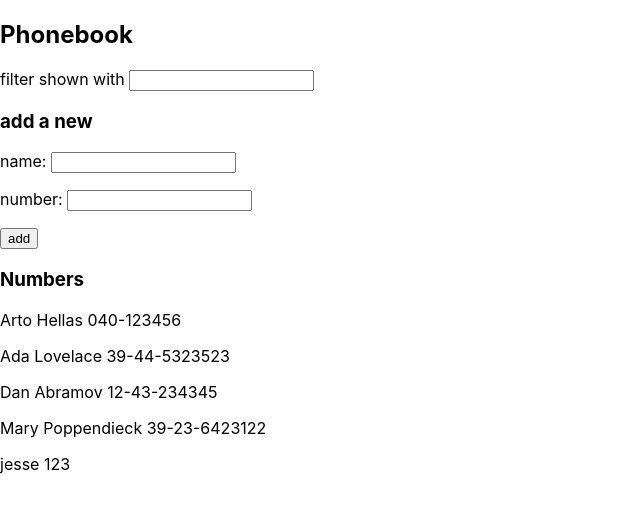
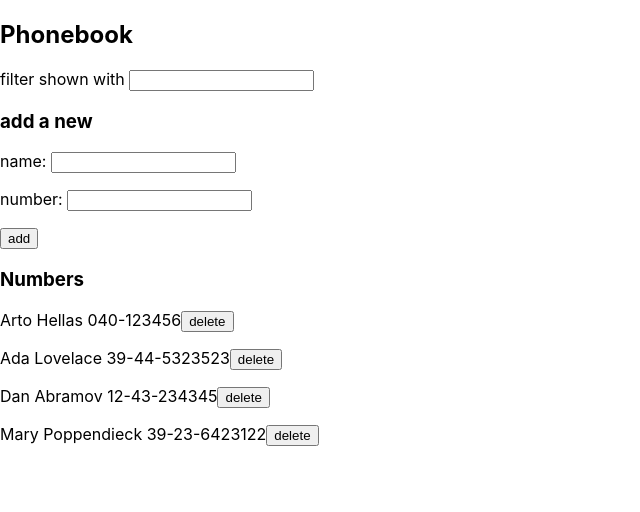
Before and after one commit to jkhaimi/fullstack, a React (Create React App) app in the folder osa2/puhelinluettelo/: page / in a window 1280 px wide. Shown: the top 512 px of the page, without its empty margins (0-640 px from the left). Built offline with nearby package versions, Linux system fonts and the light colour scheme; data requests are answered from the project's data file.

Commit message:
2.14 done

```diff
--- a/osa2/puhelinluettelo/db.json
+++ b/osa2/puhelinluettelo/db.json
@@ -19,11 +19,6 @@
       "name": "Mary Poppendieck",
       "number": "39-23-6423122",
       "id": 4
-    },
-    {
-      "name": "jesse",
-      "number": "123",
-      "id": 5
     }
   ]
 }
--- a/osa2/puhelinluettelo/src/App.js
+++ b/osa2/puhelinluettelo/src/App.js
@@ -3,13 +3,21 @@
 import PersonForm from './components/PersonForm'
 import Persons from './components/Persons'
 import personService from './services/personService'
-import axios from 'axios'
 
 const App = () => {
   const [persons, setPersons] = useState([])
   const [newName, setNewName] = useState('')
   const [newNumber, setNewNumber] = useState('')
   const [searchTerm, setSearchTerm] = useState('')
+
+  const handleDelete = (id) => {
+    if (window.confirm("Are you sure you want to delete this person?")) {
+        personService.deletePerson(id)
+            .then(() => {
+                setPersons(persons.filter(person => person.id !== id))
+            })
+    }
+}
 
   useEffect(() => {
     personService.getPersons().then(data => setPersons(data))
@@ -61,7 +69,7 @@
 
       <h3>Numbers</h3>
 
-      <Persons filteredPersons={filteredPersons}/>
+      <Persons filteredPersons={filteredPersons} handleDelete={handleDelete}/>
     </div>
   )
 
--- a/osa2/puhelinluettelo/src/components/Persons.js
+++ b/osa2/puhelinluettelo/src/components/Persons.js
@@ -1,9 +1,14 @@
 import React from "react"
 
-const Persons = ({filteredPersons}) => {
+const Persons = ({filteredPersons, handleDelete}) => {
     return (
         <div>
-        {filteredPersons.map((person, index) => <p key={index}>{person.name} {person.number}</p>)}
+        {filteredPersons.map((person, index) => (
+        <p key={index}>
+            {person.name} {person.number}
+            <button onClick={() => handleDelete(person.id)}>delete</button>
+        </p>
+    ))}
         </div>
     )
 }
--- a/osa2/puhelinluettelo/src/services/personService.js
+++ b/osa2/puhelinluettelo/src/services/personService.js
@@ -10,4 +10,8 @@
     return axios.post(baseUrl, newPerson).then(response => response.data);
 }
 
-export default { getPersons, addPerson };
+const deletePerson = (id) => {
+    return axios.delete(`${baseUrl}/${id}`)
+}
+
+export default { getPersons, addPerson, deletePerson };
```
